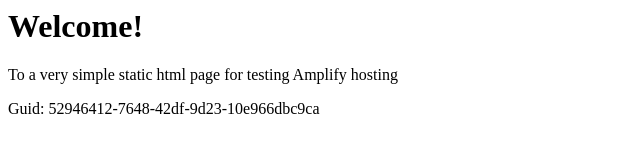
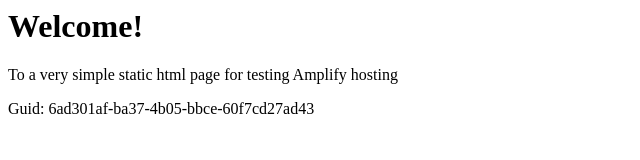
Before and after one commit to aws-aemilia-kix/Github-PR-Commit-Integration-Test-DoNotTouch-GitHubWebhookPushCanaryTest-v1-preprod-ap-northeast-3, a website: page src/index.html in a window 1280 px wide. Shown: the full height of the page, 0-640 px from the left. Drawn offline with Linux system fonts and the light colour scheme.

Commit message:
commit from integ tests

```diff
--- a/src/index.html
+++ b/src/index.html
@@ -12,6 +12,6 @@
 <body>
     <h1>Welcome!</h1>
     <p>To a very simple static html page for testing Amplify hosting</p>
-    <p>Guid: 52946412-7648-42df-9d23-10e966dbc9ca</p></body>
+    <p>Guid: 6ad301af-ba37-4b05-bbce-60f7cd27ad43</p></body>
 
 </html>
```
